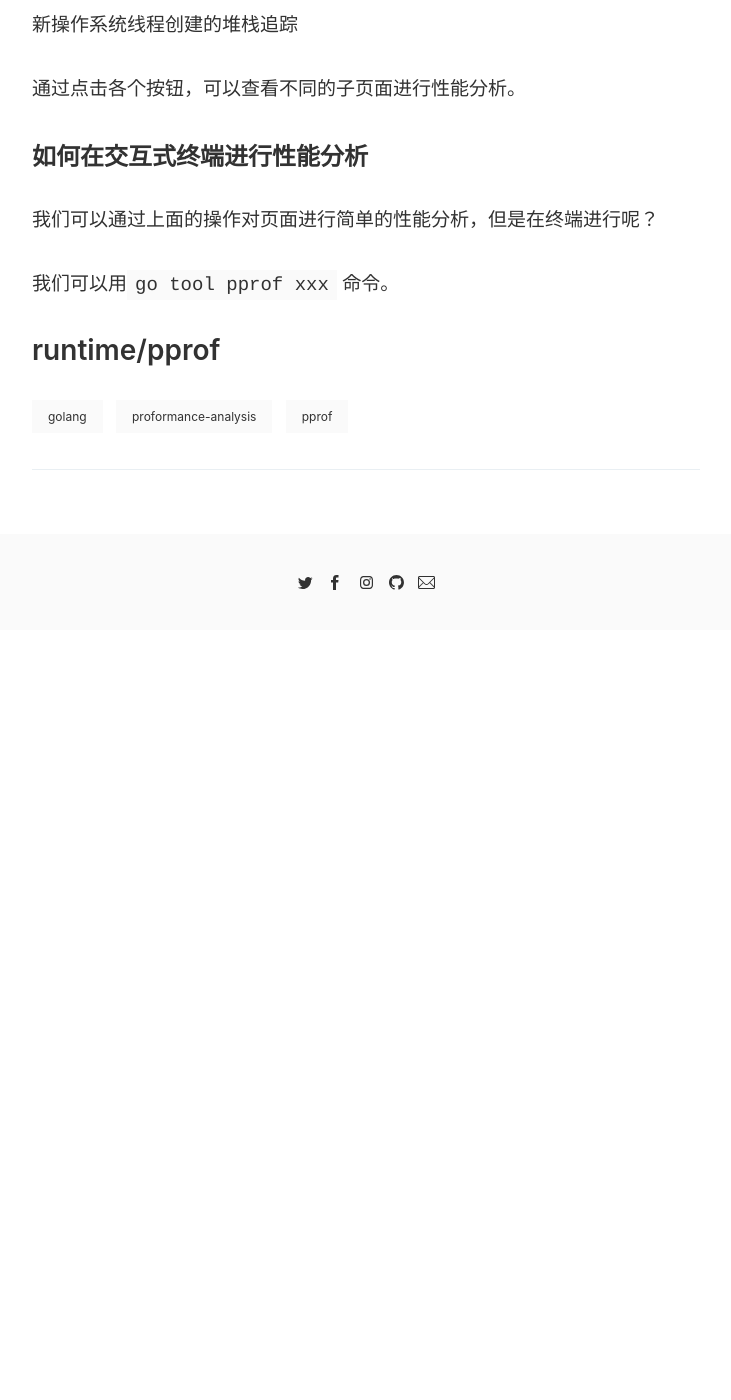
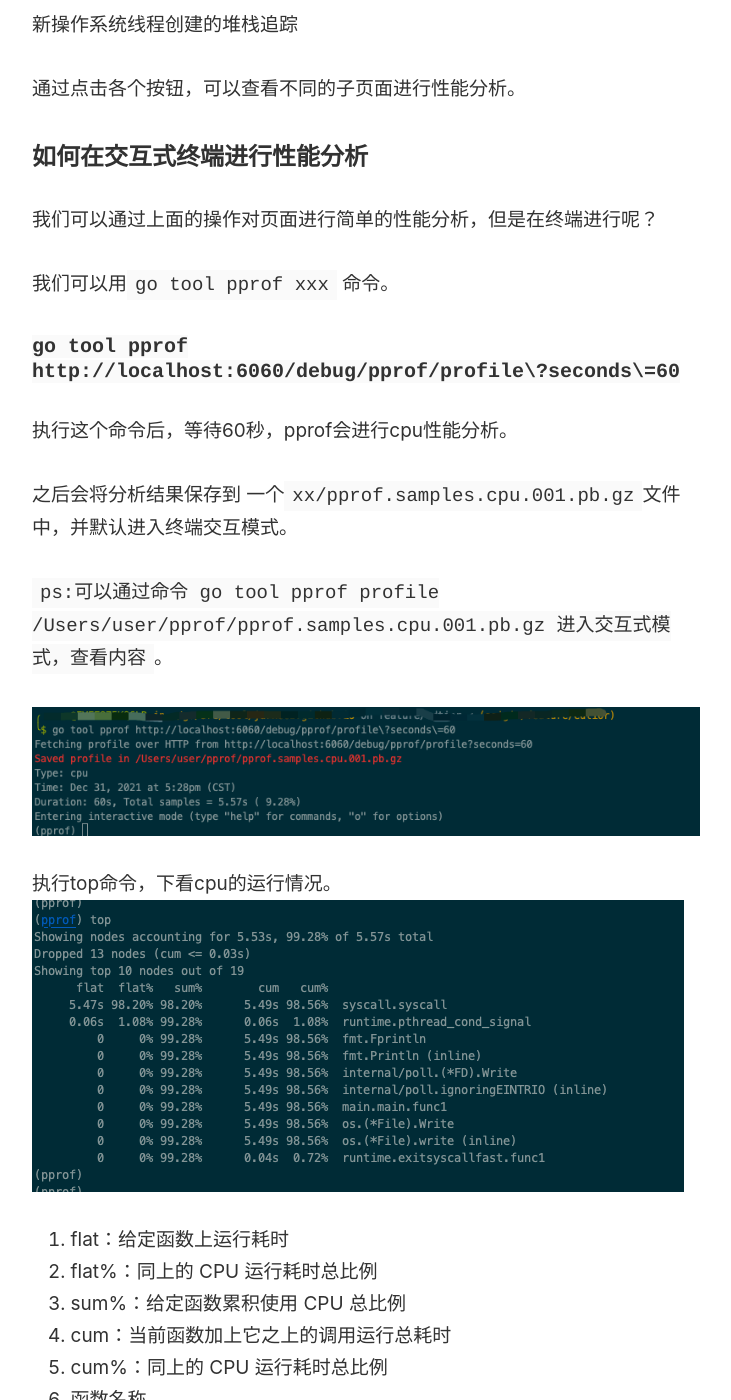
Before and after one commit to Jurneez/jurneez.github.io, a Jekyll site: the page built from _posts/2021-12-31-golang-performance-analysis-pprof.markdown, in a window 1280 px wide and 1400 px high, scrolled down 2781 px. Shown: the whole window, without its empty margins (274-1005 px from the left). Built offline with Jekyll 4.4.1, drawn with Linux system fonts in a browser that asks for light colours; comment, search, counter and statistics services are not loaded; before the commit the page ends 3411 px from its top, so only the background shows below that; some of the changed text lies outside the part shown.

Commit message:
如何在交互式进行net/http/pprof进行性能分析

```diff
--- a/_posts/2021-12-31-golang-performance-analysis-pprof.markdown
+++ b/_posts/2021-12-31-golang-performance-analysis-pprof.markdown
@@ -73,4 +73,39 @@ allocs是allocations的缩写，表示分配额的意思。
 
 我们可以用`go tool pprof xxx` 命令。
 
+#### `go tool pprof http://localhost:6060/debug/pprof/profile\?seconds\=60`
+
+执行这个命令后，等待60秒，pprof会进行cpu性能分析。
+
+之后会将分析结果保存到 一个`xx/pprof.samples.cpu.001.pb.gz`文件中，并默认进入终端交互模式。
+
+`ps:可以通过命令  go tool pprof profile /Users/user/pprof/pprof.samples.cpu.001.pb.gz 进入交互式模式，查看内容`。
+
+![about](/images/posts/golang-performance-analysis-pprof-2.png)
+
+执行top命令，下看cpu的运行情况。
+![about](/images/posts/golang-performance-analysis-pprof-3.png)
+
+1. flat：给定函数上运行耗时
+2. flat%：同上的 CPU 运行耗时总比例
+3. sum%：给定函数累积使用 CPU 总比例
+4. cum：当前函数加上它之上的调用运行总耗时
+5. cum%：同上的 CPU 运行耗时总比例
+6. 函数名称
+
+#### `go tool pprof http://localhost:6060/debug/pprof/heap`
+
+这里，`type=inuse_space`
+
+表示此处分析应用程序的常驻内存占用情况
+
+
+当 `type=-alloc_objects`的时候，表示分析应用程序的内存临时分配情况
 ## runtime/pprof
+
+
+## 参考
+
+1. https://segmentfault.com/a/1190000016412013
+
+2. https://www.cnblogs.com/Dr-wei/p/11742414.html
```
Also changed, not shown: images/posts/golang-performance-analysis-pprof-2.png (added), images/posts/golang-performance-analysis-pprof-3.png (added).
